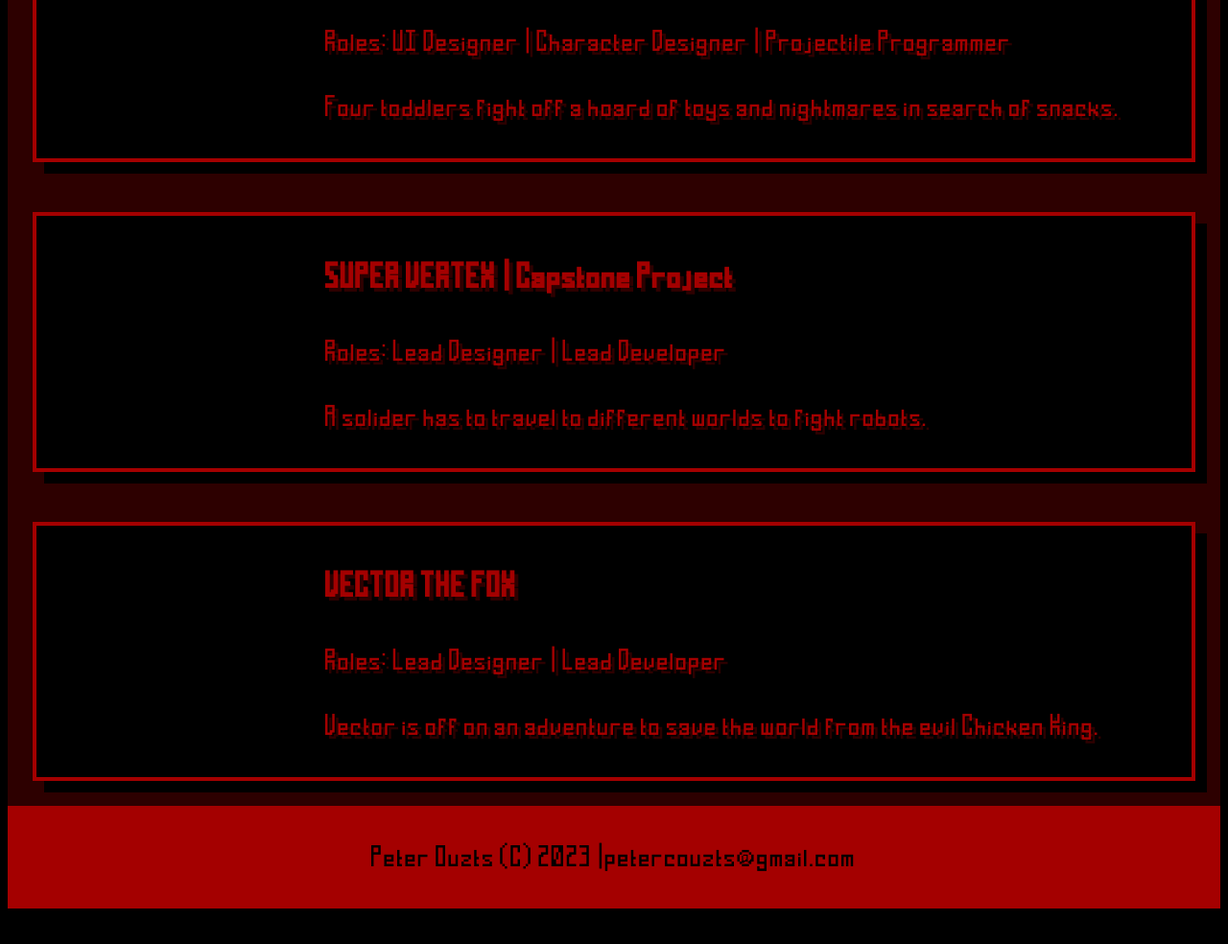
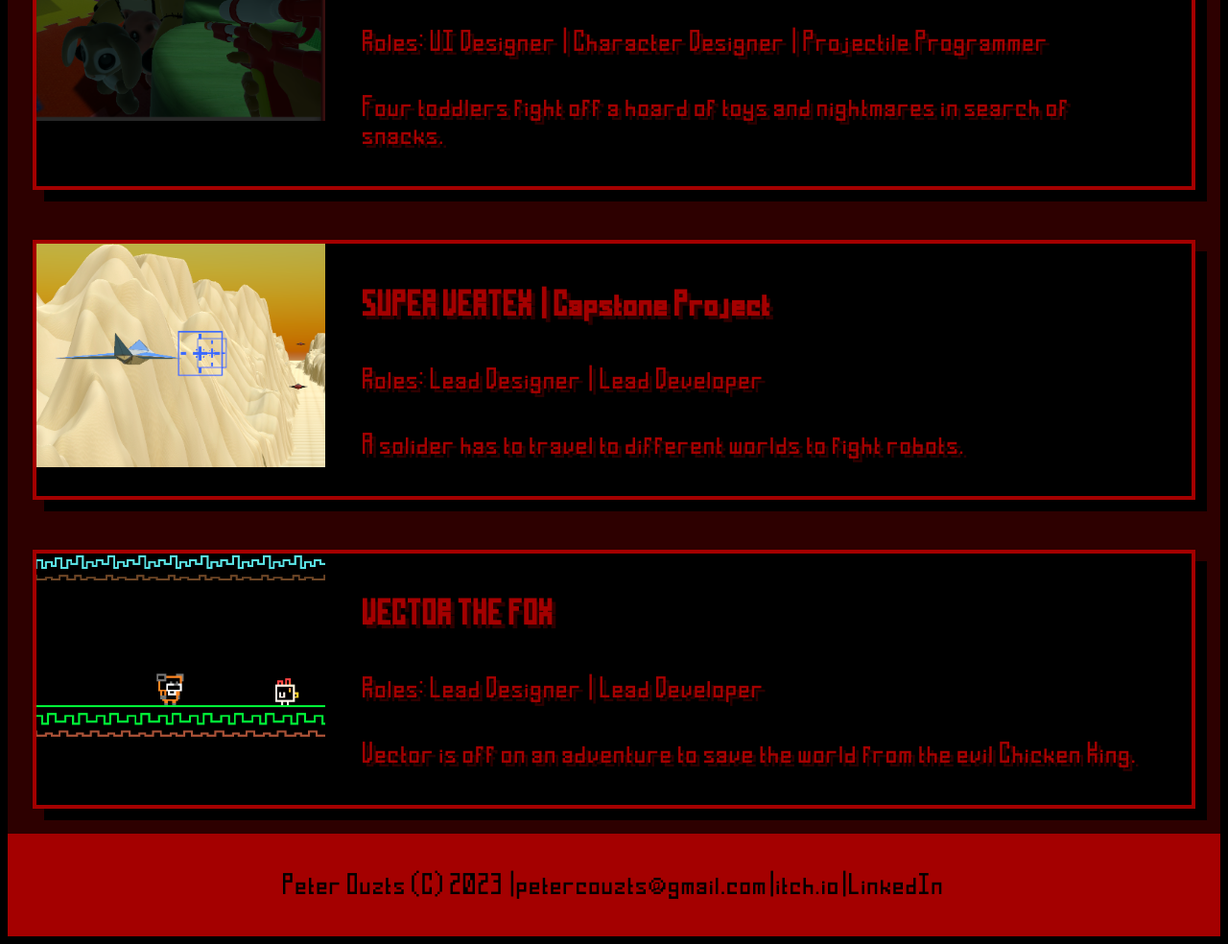
Before and after one commit to pouzts/pouzts.github.io, a plain HTML site: page portfolio.html in a window 1280 px wide. Shown: the part 578-1562 px from the top of the page at 96% size. Before the commit the page ends 1533 px from the top, so only its background shows below. Drawn offline with Linux system fonts and the light colour scheme.

Commit message:
Added photos and refined footer.

```diff
--- a/portfolio.html
+++ b/portfolio.html
@@ -24,24 +24,24 @@
             <h2>Games</h2>
             <div id="games">
                 <a class="game-item" href="">
-                    <img src="" alt="" srcset="">
-                    <div>
+                    <img class="game-img" src="images/daycare_descent.png" alt="Toys trying to attack a player from below." srcset="">
+                    <div class="game-description">
                         <h3>DAYCARE DESCENT</h3>
                         <p>Roles: UI Designer | Character Designer | Projectile Programmer</p>
                         <p>Four toddlers fight off a hoard of toys and nightmares in search of snacks.</p>
                     </div>
                 </a>
                 <a class="game-item" href="">
-                    <img src="" alt="" srcset="">
-                    <div>
+                    <img class="game-img" src="images/super_vector.png" alt="An image of a ship flying on an alien planet." srcset="">
+                    <div class="game-description">
                         <h3>SUPER VERTEX | Capstone Project</h3>
                         <p>Roles: Lead Designer | Lead Developer</p>
                         <p>A solider has to travel to different worlds to fight robots.</p>
                     </div>
                 </a>
-                <a class="game-item" href="">
-                    <img src="" alt="" srcset="">
-                    <div>
+                <a class="game-item" href="https://peterouzts.itch.io/vector-the-fox">
+                    <img class="game-img" src="images/vector_the_fox.png" alt="An image of a fox standing next to a chicken." srcset="">
+                    <div class="game-description">
                         <h3>VECTOR THE FOX</h3>
                         <p>Roles: Lead Designer | Lead Developer</p>
                         <p>Vector is off on an adventure to save the world from the evil Chicken King.</p>
@@ -51,7 +51,10 @@
         </section>
     </main>
     <footer>
-        Peter Ouzts (C) 2023 | <a href="mailto:petercouzts@gmail.com">petercouzts@gmail.com</a>
+        Peter Ouzts (C) 2023 |
+        <a class="footer-link" href="mailto:petercouzts@gmail.com">petercouzts@gmail.com</a> |
+        <a class="footer-link" href="https://peterouzts.itch.io/">itch.io</a> |
+        <a class="footer-link" href="https://www.linkedin.com/in/peter-ouzts/">LinkedIn</a>
     </footer>
 </body>
 </html>
--- a/styles/portfolio.css
+++ b/styles/portfolio.css
@@ -24,6 +24,14 @@ h2 {
     box-shadow: 12px 12px #000000;
 }
 
+.game-img {
+    width: 100%;
+}
+
+.game-description {
+    padding: 0em 1em;
+}
+
 .game-item:hover {
     border: 4px solid #ef0000;
     background-color: #ef0000;
```
Also changed, not shown: about.html (+4 -1 lines), index.html (+2 -2 lines), styles/index.css (+8 -0 lines), images/daycare_descent.png (added), images/super_vector.png (added), images/vector_the_fox.png (added).
